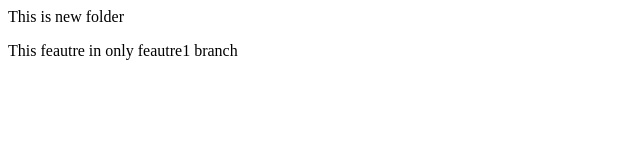
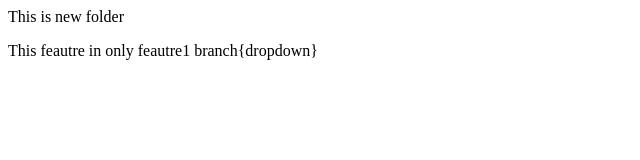
Before and after one commit to yogendra0791/one, a plain HTML site: page index.html in a window 1280 px wide. Shown: the full height of the page, 0-640 px from the left. Drawn offline with Linux system fonts and the light colour scheme.

Commit message:
add dropdown

```diff
--- a/index.html
+++ b/index.html
@@ -1,2 +1,2 @@
 <p>This is new folder</p>
-<p>This feautre in only feautre1 branch</p>
+<p>This feautre in only feautre1 branch{dropdown}</p>
```
